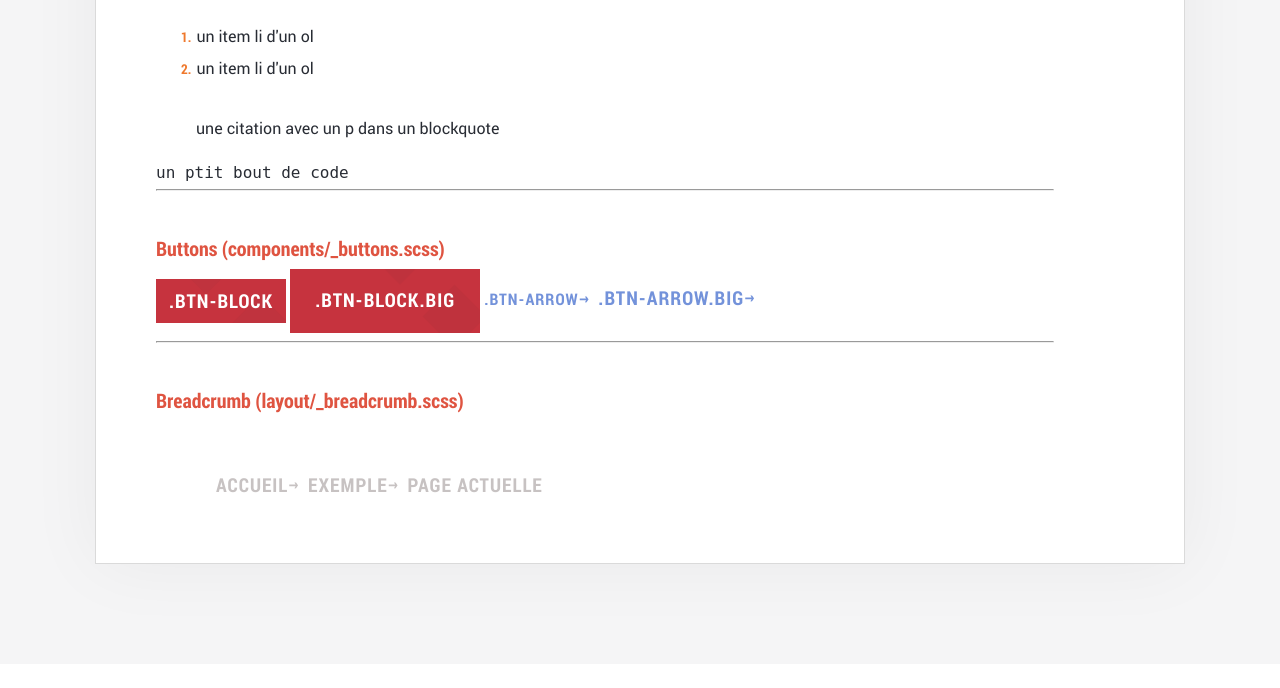
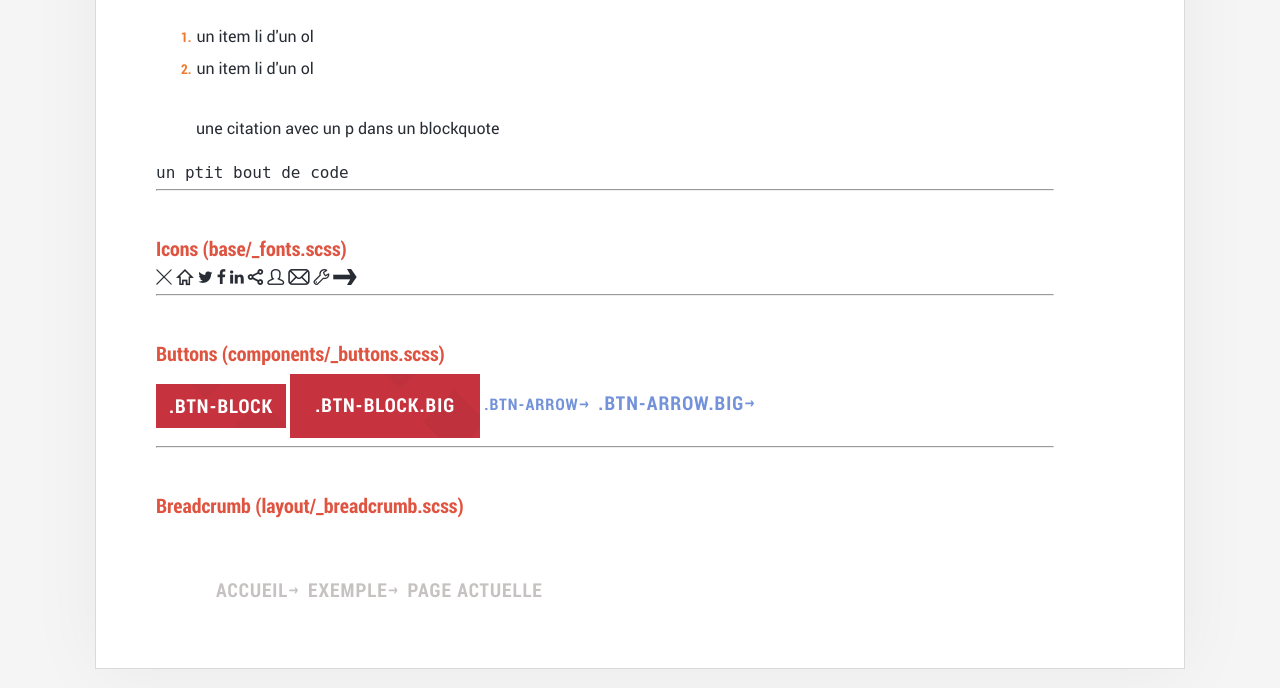
Before and after one commit to stereosuper/fdc, a PHP site: page /styles.php in a window 1280 px wide. Shown: the part 920-1608 px from the top of the page. Before the commit the page ends 1511 px from the top, so only its background shows below. Run offline with PHP 8.4, Linux system fonts and the light colour scheme.

Commit message:
icons in style guide

```diff
--- a/styles.php
+++ b/styles.php
@@ -37,6 +37,19 @@
                     <code>un ptit bout de code</code>
                     <hr>
 
+                    <h2>Icons (base/_fonts.scss)</h2>
+                    <span class='icon-cross'></span>
+                    <span class='icon-home'></span>
+                    <span class='icon-twitter'></span>
+                    <span class='icon-facebook'></span>
+                    <span class='icon-linkedin'></span>
+                    <span class='icon-share'></span>
+                    <span class='icon-user'></span>
+                    <span class='icon-mail'></span>
+                    <span class='icon-tool'></span>
+                    <span class='icon-arrow'></span>
+                    <hr>
+
                     <h2>Buttons (components/_buttons.scss)</h2>
                     <a href='#' class='btn-block'>.btn-block</a>
                     <a href='#' class='btn-block big'>.btn-block.big</a>
```
